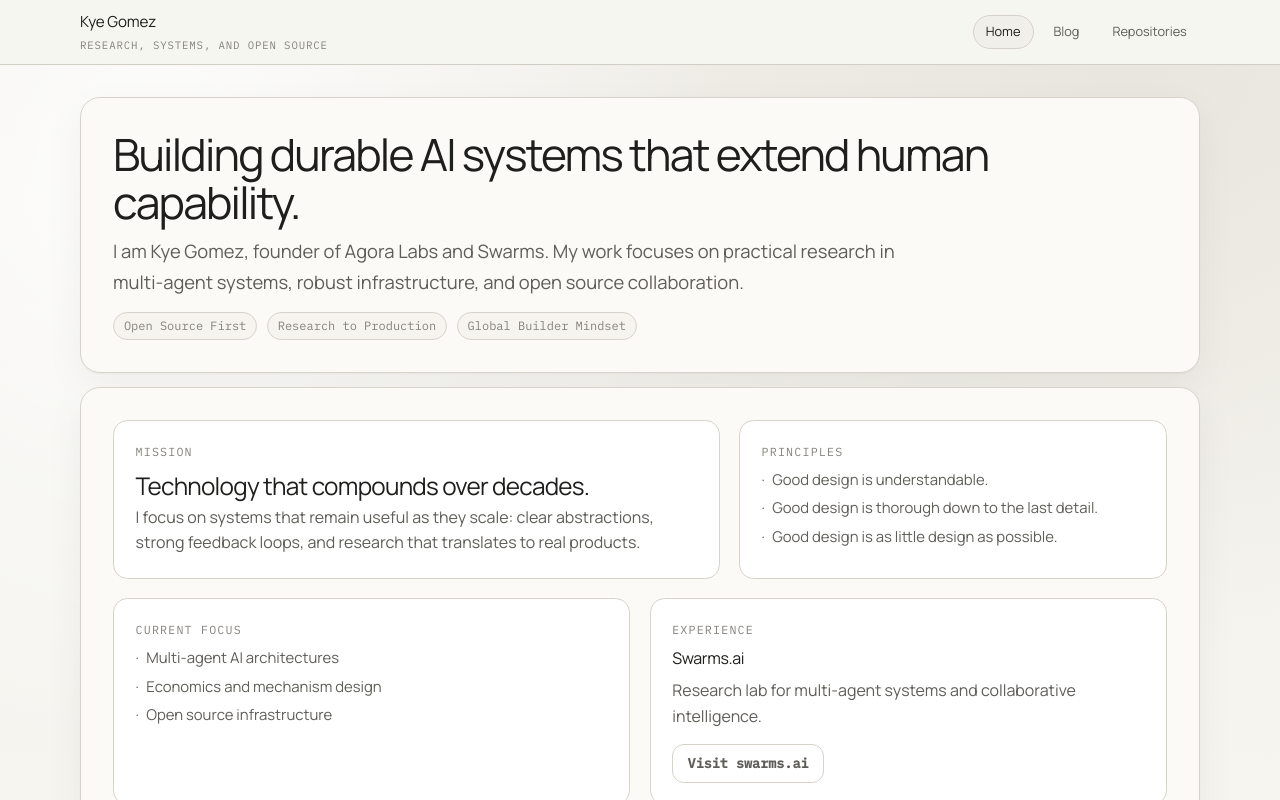
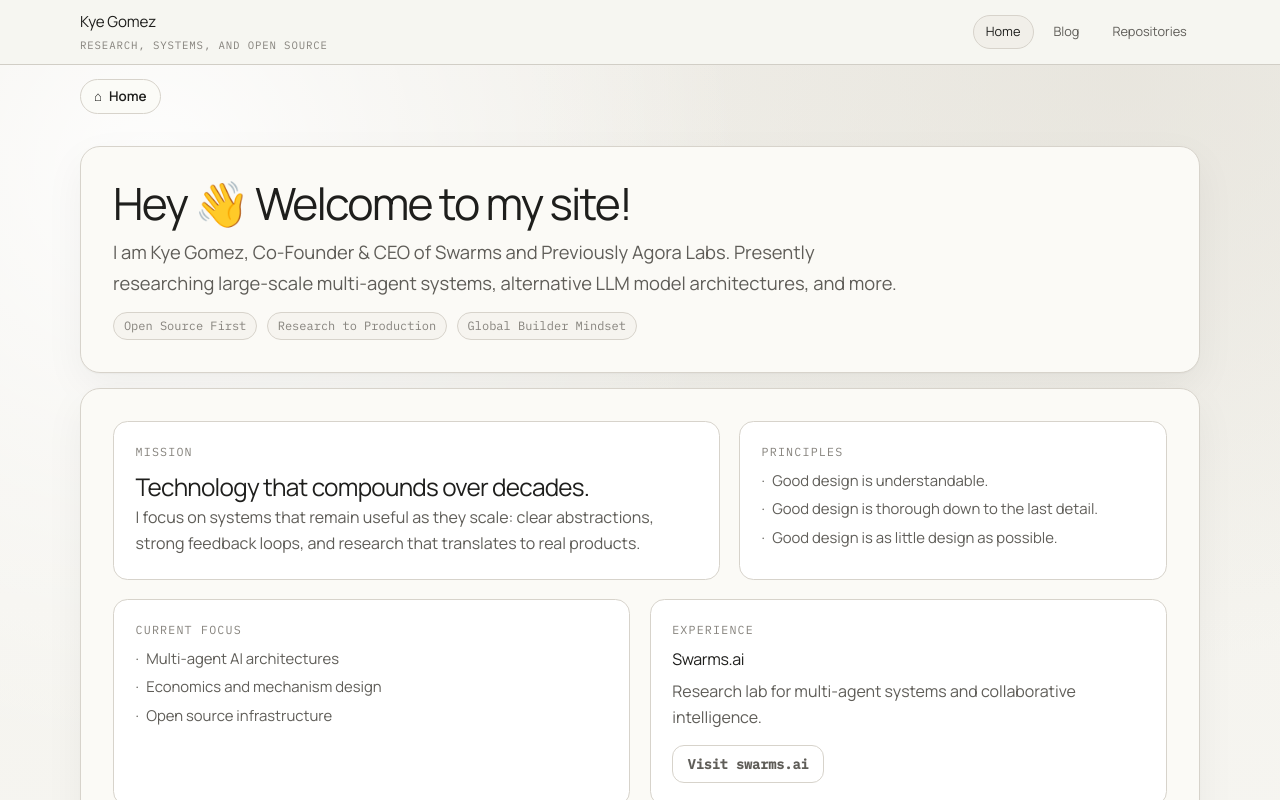
Before and after one commit to kyegomez/kyegomez-com, a Next.js app: page / in a window 1280 px wide. Shown: the top 800 px of the page. Built offline with nearby package versions, Linux system fonts and the light colour scheme.

Commit message:
fix types and text

```diff
--- /dev/null
+++ b/app/components/back-button.tsx
@@ -0,0 +1,33 @@
+'use client';
+
+import Link from 'next/link';
+import { usePathname, useRouter } from 'next/navigation';
+
+export function BackButton() {
+  const router = useRouter();
+  const pathname = usePathname();
+
+  const handleBack = () => {
+    if (window.history.length > 1) {
+      router.back();
+      return;
+    }
+
+    router.push('/');
+  };
+
+  return (
+    <div className="page-action-wrap">
+      {pathname !== '/' && (
+        <button type="button" className="page-action-btn" onClick={handleBack} aria-label="Go back">
+          <span aria-hidden="true">&larr;</span>
+          <span>Go back</span>
+        </button>
+      )}
+      <Link href="/" className="page-action-btn" aria-label="Go home">
+        <span aria-hidden="true">&#8962;</span>
+        <span>Home</span>
+      </Link>
+    </div>
+  );
+}
--- a/app/components/footer.tsx
+++ b/app/components/footer.tsx
@@ -17,7 +17,7 @@
         ['https://github.com/kyegomez', 'GitHub'],
         ['https://x.com/KyeGomezB', 'X / Twitter'],
         ['https://www.linkedin.com/in/kye-g-38759a207/', 'LinkedIn'],
-        ['mailto:kye@kyegomez.com', 'Email'],
+        ['mailto:kye@swarms.world', 'Email'],
       ],
     },
     {
--- a/app/components/nav.tsx
+++ b/app/components/nav.tsx
@@ -11,7 +11,6 @@
 
 export function Navbar() {
   const pathname = usePathname();
-
   return (
     <header className="site-header">
       <div className="site-header-inner">
--- a/app/global.css
+++ b/app/global.css
@@ -197,6 +197,45 @@
   align-items: center;
   justify-content: space-between;
   gap: 1rem;
+}
+
+.page-action-wrap {
+  width: min(1120px, calc(100% - 2rem));
+  margin: 0.85rem auto 0;
+  display: flex;
+  align-items: center;
+  gap: 0.6rem;
+  flex-wrap: wrap;
+}
+
+.page-action-btn {
+  min-height: 2.2rem;
+  border: 1px solid var(--border);
+  border-radius: 999px;
+  background: color-mix(in srgb, var(--surface) 90%, white 10%);
+  color: var(--text);
+  font-size: 0.84rem;
+  line-height: 1.1;
+  display: inline-flex;
+  align-items: center;
+  justify-content: center;
+  gap: 0.42rem;
+  padding: 0.45rem 0.82rem;
+  text-decoration: none;
+  font-weight: 600;
+  cursor: pointer;
+  transition: transform 180ms ease, border-color 180ms ease, background-color 180ms ease;
+}
+
+.page-action-btn:hover {
+  transform: translateY(-1px);
+  border-color: #b8b2a5;
+  background: #f1eee6;
+}
+
+.page-action-btn:focus-visible {
+  outline: 2px solid #ccc8be;
+  outline-offset: 2px;
 }
 
 .brand-title {
--- a/app/layout.tsx
+++ b/app/layout.tsx
@@ -2,6 +2,7 @@
 import type { Metadata } from 'next';
 import { Manrope, IBM_Plex_Mono } from 'next/font/google';
 import { Navbar } from './components/nav';
+import { BackButton } from './components/back-button';
 import { Analytics } from '@vercel/analytics/react';
 import { SpeedInsights } from '@vercel/speed-insights/next';
 import Footer from './components/footer';
@@ -70,6 +71,7 @@
       <body>
         <main className="site-shell">
           <Navbar />
+          <BackButton />
           {children}
           <Footer />
           <Analytics />
--- a/app/page.tsx
+++ b/app/page.tsx
@@ -2,10 +2,9 @@
   return (
     <div className="page-wrap">
       <section className="page-block">
-        <h1 className="page-title">Building durable AI systems that extend human capability.</h1>
+        <h1 className="page-title">Hey 👋 Welcome to my site!</h1>
         <p className="page-subtitle">
-          I am Kye Gomez, founder of Agora Labs and Swarms. My work focuses on practical research in multi-agent systems,
-          robust infrastructure, and open source collaboration.
+          I am Kye Gomez, Co-Founder & CEO of Swarms and Previously Agora Labs. Presently researching large-scale multi-agent systems, alternative LLM model architectures, and more.
         </p>
         <div className="meta-row">
           <span className="pill">Open Source First</span>
@@ -56,7 +55,7 @@
 
           <article className="card col-span-12 sm:col-span-6">
             <h3>Agora Labs</h3>
-            <p>Applied AI R&D with an emphasis on shipping useful products quickly.</p>
+            <p>Research lab focused on alternative multi-modal model architectures.</p>
             <div className="meta-row">
               <a className="button subtle" href="https://agoralabs.ai" target="_blank" rel="noopener noreferrer">
                 Visit agoralabs.ai
```
